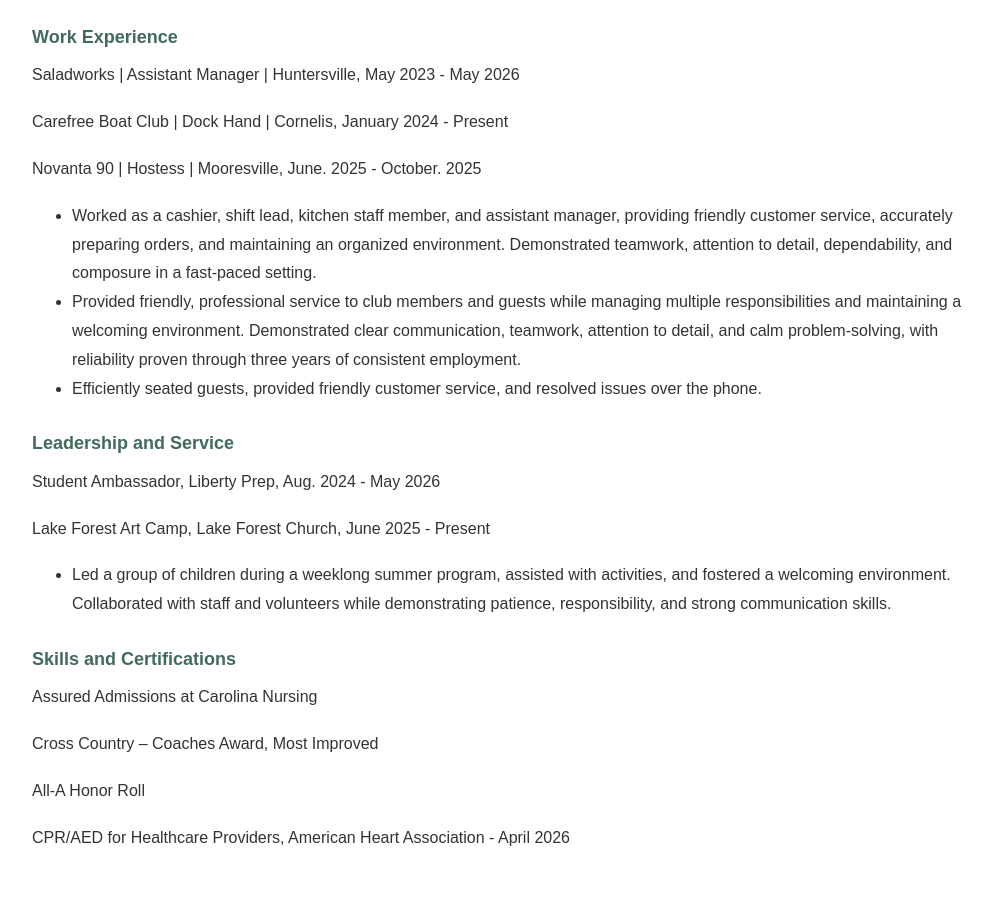
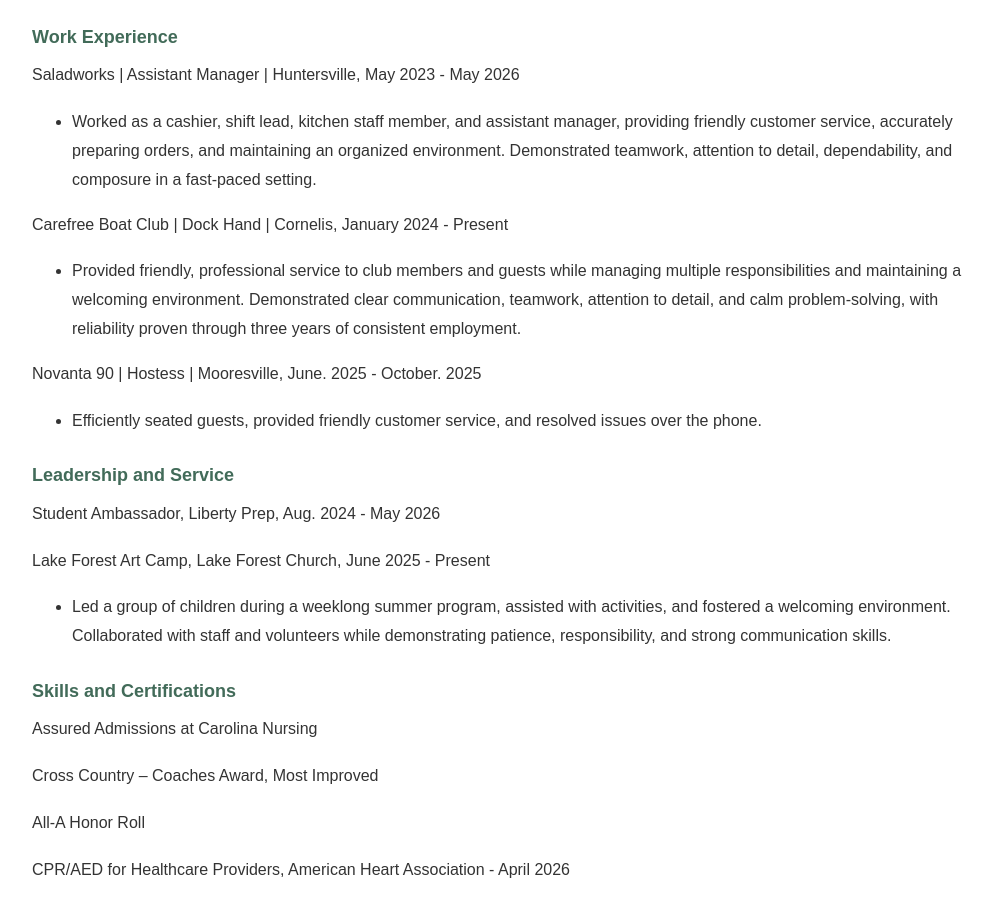
Before and after one commit to charlottegmueller/charlottemueller, a plain HTML site: page index.html in a window 1280 px wide. Shown: the part 2380-3285 px from the top of the page, without its empty margins (132-1125 px from the left). Drawn offline with Linux system fonts and the light colour scheme.

Commit message:
Add files via upload

```diff
--- a/index.html
+++ b/index.html
@@ -306,18 +306,37 @@ Bachelor of Science in Nursing<p>
         <li>HOSA (Health Occupations Students of America), Aug 2022, May 2026</li>
         <li>National Honors Society, Aug. 2023-May 2026</li>
       </ul>
+<h3>Work Experience</h3>
 
-      <h3>Work Experience</h3>
-      <p>Saladworks | Assistant Manager | Huntersville, May 2023 - May 2026</p>
-      <p>Carefree Boat Club | Dock Hand | Cornelis, January 2024 - Present</p>
-      <p>Novanta 90 | Hostess | Mooresville, June. 2025 - October. 2025</p>
+<p>Saladworks | Assistant Manager | Huntersville, May 2023 - May 2026</p>
+<ul>
+  <li>
+    Worked as a cashier, shift lead, kitchen staff member, and assistant manager,
+    providing friendly customer service, accurately preparing orders, and
+    maintaining an organized environment. Demonstrated teamwork, attention to
+    detail, dependability, and composure in a fast-paced setting.
+  </li>
+</ul>
 
+<p>Carefree Boat Club | Dock Hand | Cornelis, January 2024 - Present</p>
+<ul>
+  <li>
+    Provided friendly, professional service to club members and guests while
+    managing multiple responsibilities and maintaining a welcoming environment.
+    Demonstrated clear communication, teamwork, attention to detail, and calm
+    problem-solving, with reliability proven through three years of consistent
+    employment.
+  </li>
+</ul>
 
-      <ul>
-        <li>Worked as a cashier, shift lead, kitchen staff member, and assistant manager, providing friendly customer service, accurately preparing orders, and maintaining an organized environment. Demonstrated teamwork, attention to detail, dependability, and composure in a fast-paced setting.</li>
-        <li>Provided friendly, professional service to club members and guests while managing multiple responsibilities and maintaining a welcoming environment. Demonstrated clear communication, teamwork, attention to detail, and calm problem-solving, with reliability proven through three years of consistent employment.</li>
-        <li>Efficiently seated guests, provided friendly customer service, and resolved issues over the phone.</li>
-      </ul>
+<p>Novanta 90 | Hostess | Mooresville, June. 2025 - October. 2025</p>
+<ul>
+  <li>
+    Efficiently seated guests, provided friendly customer service, and resolved
+    issues over the phone.
+  </li>
+</ul>
+
 
       <h3>Leadership and Service</h3>
       <p>Student Ambassador, Liberty Prep, Aug. 2024 - May 2026</p>
```
